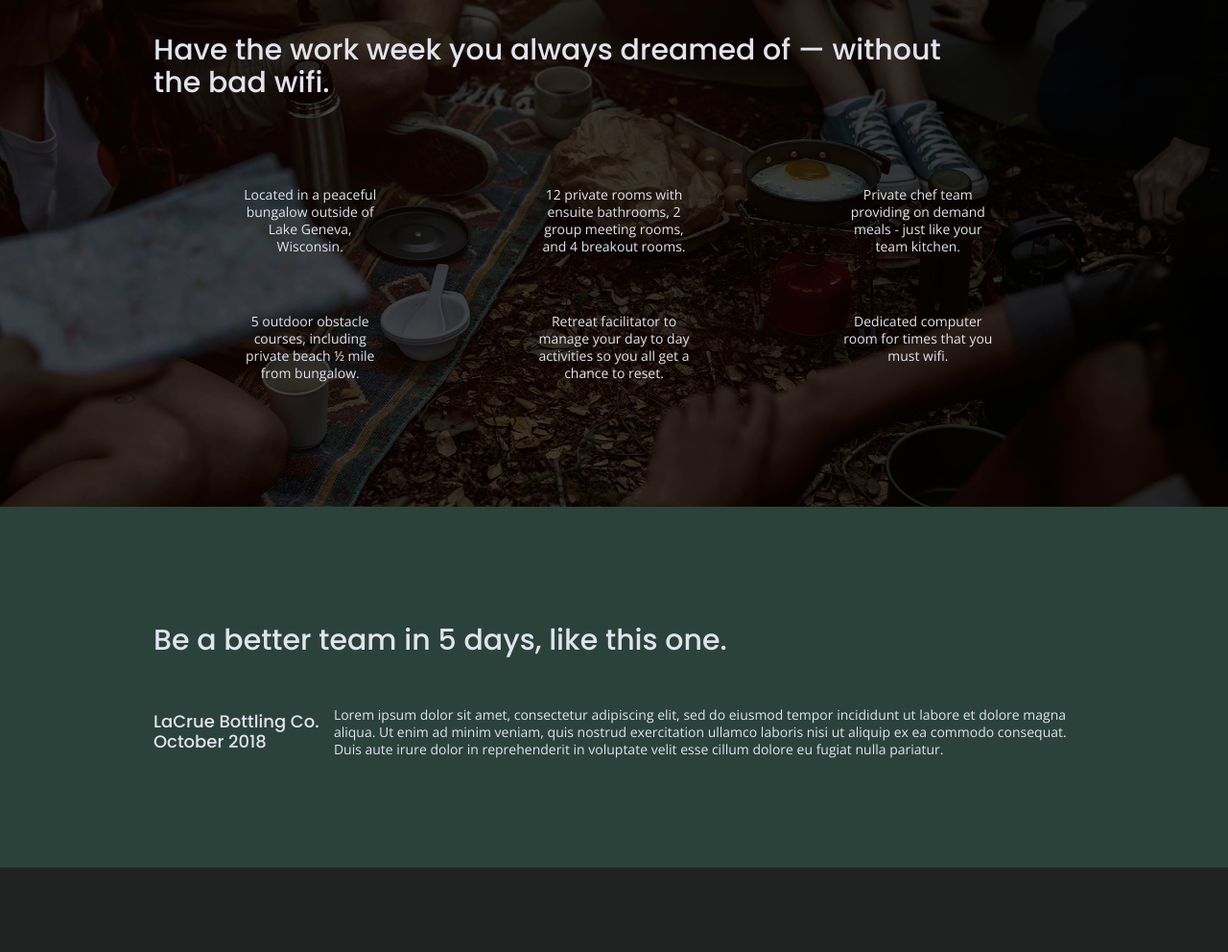
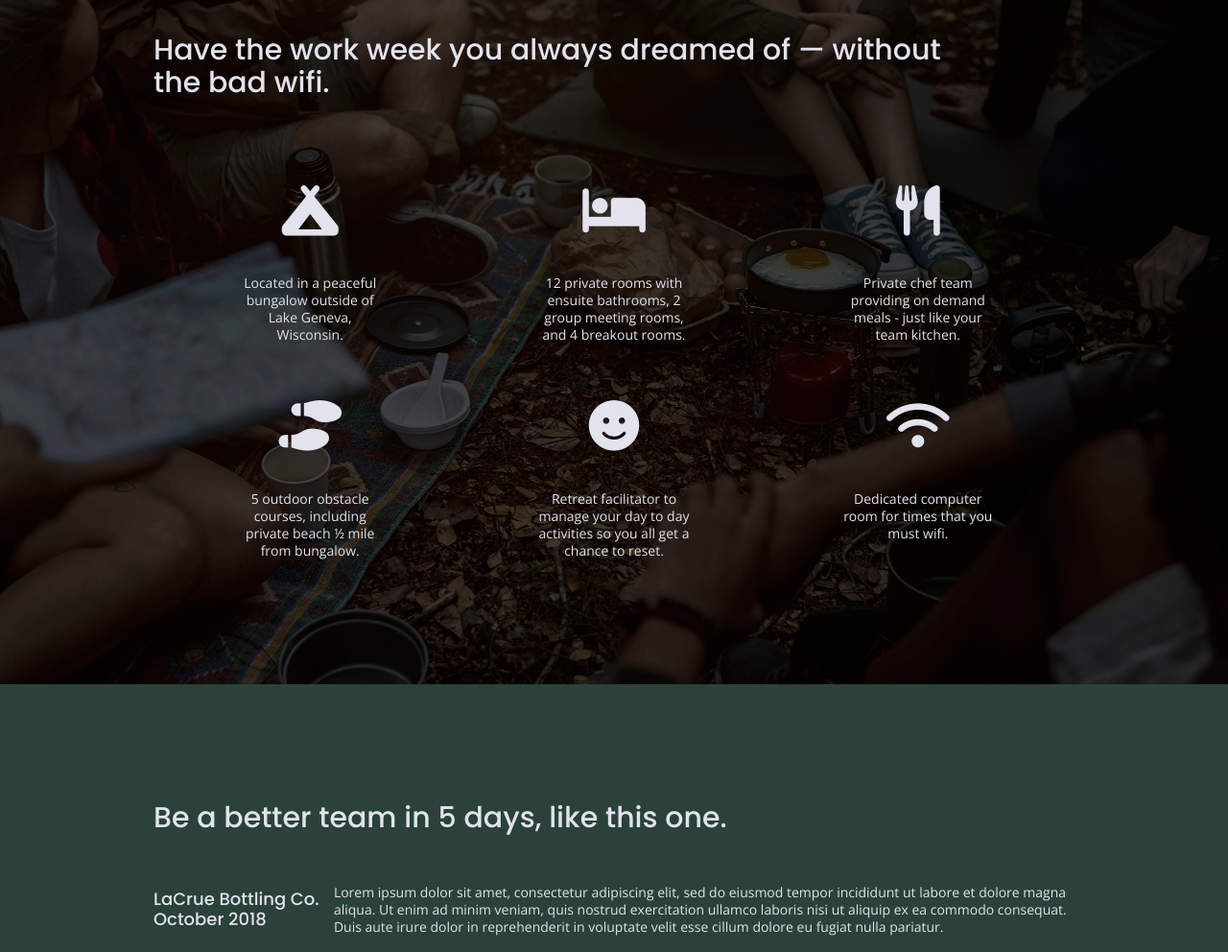
Before and after one commit to Nattyking79/unplugged-project, a website built with Parcel: page index.html in a window 1280 px wide. Shown: the part 1024-2016 px from the top of the page at 96% size. Built offline with nearby package versions, Linux system fonts and the light colour scheme.

Commit message:
Fontawesome link added to the homepage,the about and the faq pages plus the social mdia links were also updated

```diff
--- a/css/main.css
+++ b/css/main.css
@@ -344,6 +344,11 @@ margin: 30px 0;
   justify-content: center;
   align-items: flex-start;
   flex-flow: row wrap;
+}
+
+.features i {
+	font-size: 3.75em;
+    margin-bottom: 40px;
 }
 
 .features p {
--- a/index.html
+++ b/index.html
@@ -18,9 +18,10 @@
 
   <link rel="stylesheet" href="css/normalize.css">
   <link rel="stylesheet" href="css/main.css">
+  <script src="https://kit.fontawesome.com/20a970704b.js" crossorigin="anonymous"></script>
+
   <!-- Google Fonts -->
   <link rel="stylesheet" href="https://fonts.googleapis.com/css?family=Open+Sans:400,700|Poppins:500,700">
-
   <meta name="theme-color" content="#fafafa">
 </head>
 
@@ -66,38 +67,50 @@
         <h2>Have the work week you always dreamed of — without the bad wifi.</h2>
         <div class="features-items">
           <article>
-            <p class="fontawesome-icon"></p>
+            <p class="fontawesome-icon">
+             <i class="fas fa-campground"></i>
+            </p>
             <p class="features-item-description">Located in a peaceful bungalow outside
               of Lake Geneva, Wisconsin.
             </p>
           </article>
           <article>
-            <p class="fontawesome-icon"></p>
+            <p class="fontawesome-icon">
+              <i class="fas fa-bed"></i>
+            </p>
             <p class="features-item-description">12 private rooms with ensuite bathrooms,
               2 group meeting rooms, and 4
               breakout rooms.
             </p>
           </article>
           <article>
-            <p class="fontawesome-icon"></p>
+            <p class="fontawesome-icon">
+              <i class="fas fa-utensils"></i>
+            </p>
             <p class="features-item-description">Private chef team providing on demand
               meals - just like your team kitchen.
             </p>
           </article>
           <article>
-            <p class="fontawesome-icon"></p>
+            <p class="fontawesome-icon">
+              <i class="fas fa-shoe-prints"></i>
+            </p>
             <p class="features-item-description">5 outdoor obstacle courses, including
               private beach ½ mile from bungalow.
             </p>
           </article>
           <article>
-            <p class="fontawesome-icon"></p>
+            <p class="fontawesome-icon">
+              <i class="fas fa-smile"></i>
+            </p>
             <p class="features-item-description">Retreat facilitator to manage your day to
               day activities so you all get a chance to reset.
             </p>
           </article>
           <article>
-            <p class="fontawesome-icon"></p>
+            <p class="fontawesome-icon">
+              <i class="fas fa-wifi"></i>
+            </p>
             <p class="features-item-description">Dedicated computer room for times that you
               must wifi.
             </p>
@@ -140,9 +153,11 @@
           <div class="social-icons">
             <p><a href="https://www.facebook.com/kwame boadi" target="_blank" rel="noopener"></a></p>
             <p><a href="https://www.instagram.com/nattyking_79" target="_blank" rel="noopener"></a></p>
-            <p><a href="https://www.tiktok.com/nattking79" target="_blank" rel="noopener"></a></p>
+            <p><a href="https://www.tiktok.com/nattyking79" target="_blank" rel="noopener"></a></p>
             <p><a href="https://www.x.com/nattyking79" target="_blank" rel="noopener"></a></p>
-            <p><a href="https://www.github.com/nattking79" target="_blank" rel="noopener"></a></p>
+            <p><a href="https://www.github.com/nattyking79" target="_blank" rel="noopener"></a></p>
+            <p><a href="http://www.youtube.com/Nattyking79" target="_blank" rel="noopener"></a></p>
+            <p><a href="http://www.linkedin.com/in/jeffrey-boadi-attafuah" target="_blank" rel="noopener"></a></p>
           </div>
           <!-- other social links here -->
         </div>
```
Also changed, not shown: about/index.html (+4 -0 lines), faq/index.html (+4 -0 lines).
